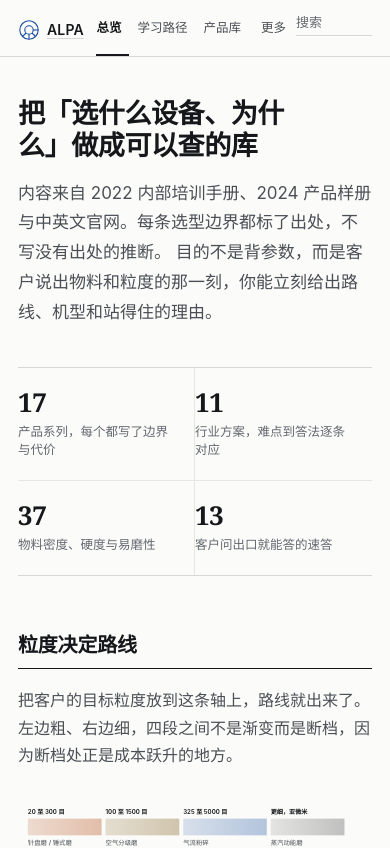
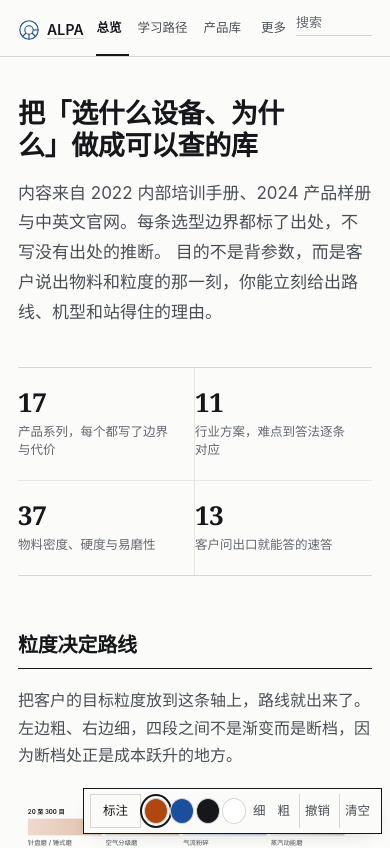
Before and after one commit to 3698688050-pixel/alpa-powder-kb, a plain HTML site: page docs/index.html in a window 390 px wide. Shown: the top 848 px of the page. Drawn offline with Linux system fonts and the light colour scheme.

Commit message:
加入页面标注：整页可画，痕迹按页存本地
- 右下角「标注」开关，开启后才拦截触摸，不影响正常阅读
- 支持压感（PointerEvent.pressure）、4 色、粗细、撤销、清空
- 笔迹按「文件名+id」存 localStorage，切页返回、刷新、重开都在
- 页面标识忽略 ?v= 等缓存参数，避免同一页存成多份
- 画布高度跟随文档，内容变化时自动重排

```diff
--- a/docs/index.html
+++ b/docs/index.html
@@ -6,10 +6,11 @@
 <title>总览 · ALPA 粉体选型知识库</title>
 <meta name="description" content="山东埃尔派粉体科技：超微粉碎与分级设备的选型知识库，含产品参数、选型决策规则、行业方案与物料数据。">
 <meta name="theme-color" content="#0B0C0E">
-<link rel="stylesheet" href="style.css?v=1794900903">
+<link rel="stylesheet" href="style.css?v=1794901931">
 </head>
 <body>
 <div id="app"></div>
-<script src="app.js?v=1794900903"></script>
+<script src="app.js?v=1794901931"></script>
+<script src="ink.js?v=1794901931"></script>
 </body>
 </html>
--- /dev/null
+++ b/docs/ink.js
@@ -0,0 +1,231 @@
+/* 页面标注：整页可画，痕迹按「页面」存本地，切页/刷新/重开都在
+   设计约束：
+   - 不拦截正常阅读：标注关闭时画布 pointer-events:none
+   - 页面滚动时画布跟着内容动，笔迹固定在它画的那个位置
+   - 每停笔 400ms 落盘一次，避免频繁写
+*/
+(function () {
+  'use strict';
+  const KEY = 'alpa-ink-v1';
+  // 页面标识：只认文件名与 id，忽略 ?v= ?t= 这类缓存参数，否则每次带参数访问都会算成另一页
+  function pageKey() {
+    const file = (location.pathname.split('/').pop() || 'index.html').replace(/\.html$/, '') || 'index';
+    const id = new URLSearchParams(location.search).get('id');
+    return id ? file + '-' + id : file;
+  }
+  const PAGE = pageKey();
+
+  const state = {
+    on: false,
+    color: '#B0470E',
+    width: 3,
+    strokes: [],       // [{c,w,d:[[x,y,p]...]}]
+    cur: null,
+    dirty: false,
+    canvas: null, ctx: null,
+    docH: 0,
+  };
+
+  /* ---------- 存储 ---------- */
+  function loadAll() {
+    try { return JSON.parse(localStorage.getItem(KEY) || '{}'); } catch (e) { return {}; }
+  }
+  function saveAll(db) {
+    try { localStorage.setItem(KEY, JSON.stringify(db)); } catch (e) { /* 配额满时静默 */ }
+  }
+  function persist() {
+    if (!state.dirty) return;
+    const db = loadAll();
+    db[PAGE] = { v: 1, strokes: state.strokes };
+    saveAll(db);
+    state.dirty = false;
+  }
+
+  /* ---------- 画布 ---------- */
+  function ensureCanvas() {
+    if (state.canvas) return;
+    const cv = document.createElement('canvas');
+    cv.id = 'inkCanvas';
+    cv.setAttribute('aria-hidden', 'true');
+    document.body.appendChild(cv);
+    state.canvas = cv;
+    state.ctx = cv.getContext('2d');
+  }
+
+  function fitCanvas() {
+    const cv = state.canvas;
+    const h = Math.max(document.documentElement.scrollHeight, document.body.scrollHeight);
+    const dpr = Math.min(window.devicePixelRatio || 1, 2);
+    state.docH = h;
+    cv.style.height = h + 'px';
+    cv.width = Math.floor(window.innerWidth * dpr);
+    cv.height = Math.floor(h * dpr);
+    state.ctx.setTransform(dpr, 0, 0, dpr, 0, 0);
+    redraw();
+  }
+
+  function redraw() {
+    const ctx = state.ctx;
+    ctx.clearRect(0, 0, window.innerWidth, state.docH);
+    state.strokes.forEach(s => drawStroke(ctx, s));
+  }
+
+  function drawStroke(ctx, s) {
+    const pts = s.d;
+    if (pts.length < 2) {
+      ctx.beginPath();
+      ctx.arc(pts[0][0], pts[0][1], s.w / 2, 0, Math.PI * 2);
+      ctx.fillStyle = s.c; ctx.fill();
+      return;
+    }
+    ctx.strokeStyle = s.c;
+    ctx.lineCap = 'round';
+    ctx.lineJoin = 'round';
+    for (let i = 1; i < pts.length; i++) {
+      const [x0, y0, p0] = pts[i - 1];
+      const [x1, y1, p1] = pts[i];
+      // 压感可用则按压力变化笔宽，否则等粗
+      const pw = s.w * (0.35 + 0.65 * (p0 || 0.5));
+      ctx.beginPath();
+      ctx.lineWidth = pw;
+      ctx.moveTo(x0, y0);
+      ctx.lineTo(x1, y1);
+      ctx.stroke();
+    }
+  }
+
+  /* ---------- 输入 ---------- */
+  function pos(e) {
+    const r = state.canvas.getBoundingClientRect();
+    return [e.clientX - r.left, e.clientY - r.top, e.pressure || 0.5];
+  }
+
+  function onDown(e) {
+    if (!state.on) return;
+    if (e.pointerType === 'mouse' && e.button !== 0) return;
+    e.preventDefault();
+    try { state.canvas.setPointerCapture?.(e.pointerId); } catch (err) {}
+    state.cur = { c: state.color, w: state.width, d: [pos(e)] };
+    state.strokes.push(state.cur);
+    drawStroke(state.ctx, state.cur);
+  }
+
+  function onMove(e) {
+    if (!state.on || !state.cur) return;
+    e.preventDefault();
+    const p = pos(e);
+    const last = state.cur.d[state.cur.d.length - 1];
+    if (Math.hypot(p[0] - last[0], p[1] - last[1]) < 1.2) return;  // 滤掉抖动点
+    state.cur.d.push(p);
+    state.ctx.strokeStyle = state.cur.c;
+    state.ctx.lineCap = 'round';
+    state.ctx.lineWidth = state.cur.w * (0.35 + 0.65 * (last[2] || 0.5));
+    state.ctx.beginPath();
+    state.ctx.moveTo(last[0], last[1]);
+    state.ctx.lineTo(p[0], p[1]);
+    state.ctx.stroke();
+    state.dirty = true;
+    scheduleSave();
+  }
+
+  function onUp() {
+    if (!state.cur) return;
+    state.cur = null;
+    state.dirty = true;
+    scheduleSave();
+  }
+
+  let saveTimer = null;
+  function scheduleSave() {
+    clearTimeout(saveTimer);
+    saveTimer = setTimeout(persist, 400);
+  }
+
+  /* ---------- 界面 ---------- */
+  function bar() {
+    const el = document.createElement('div');
+    el.id = 'inkBar';
+    el.innerHTML = `
+      <button id="inkToggle" type="button" aria-pressed="false">标注</button>
+      <span id="inkTools" hidden>
+        <button type="button" data-c="#B0470E" style="--c:#B0470E" class="ink-dot" aria-label="橙色"></button>
+        <button type="button" data-c="#1A4FA0" style="--c:#1A4FA0" class="ink-dot" aria-label="蓝色"></button>
+        <button type="button" data-c="#15171A" style="--c:#15171A" class="ink-dot" aria-label="黑色"></button>
+        <button type="button" data-c="#FFFFFF" style="--c:#FFFFFF" class="ink-dot" aria-label="白色"></button>
+        <button type="button" id="inkThin" aria-label="细笔">细</button>
+        <button type="button" id="inkThick" aria-label="粗笔">粗</button>
+        <button type="button" id="inkUndo">撤销</button>
+        <button type="button" id="inkClear">清空</button>
+      </span>`;
+    document.body.appendChild(el);
+    return el;
+  }
+
+  function wire(el) {
+    const toggle = el.querySelector('#inkToggle');
+    const tools = el.querySelector('#inkTools');
+
+    toggle.addEventListener('click', () => {
+      state.on = !state.on;
+      toggle.setAttribute('aria-pressed', String(state.on));
+      toggle.classList.toggle('on', state.on);
+      tools.hidden = !state.on;
+      state.canvas.style.pointerEvents = state.on ? 'auto' : 'none';
+      document.body.classList.toggle('inking', state.on);
+      if (state.on) fitCanvas();
+    });
+
+    el.querySelectorAll('.ink-dot').forEach(b => b.addEventListener('click', () => {
+      state.color = b.dataset.c;
+      el.querySelectorAll('.ink-dot').forEach(x => x.classList.toggle('sel', x === b));
+    }));
+    el.querySelector('.ink-dot').classList.add('sel');
+
+    el.querySelector('#inkThin').addEventListener('click', () => { state.width = 2; });
+    el.querySelector('#inkThick').addEventListener('click', () => { state.width = 5; });
+    el.querySelector('#inkUndo').addEventListener('click', () => {
+      state.strokes.pop(); state.dirty = true; persist(); redraw();
+    });
+    el.querySelector('#inkClear').addEventListener('click', () => {
+      if (!state.strokes.length) return;
+      if (!confirm('清空这一页的全部笔迹？此操作不能撤销。')) return;
+      state.strokes = []; state.dirty = true; persist(); redraw();
+    });
+  }
+
+  /* ---------- 启动 ---------- */
+  function init() {
+    ensureCanvas();
+    const db = loadAll();
+    state.strokes = (db[PAGE] && db[PAGE].strokes) || [];
+    wire(bar());
+    fitCanvas();
+    redraw();
+
+    state.canvas.addEventListener('pointerdown', onDown, { passive: false });
+    state.canvas.addEventListener('pointermove', onMove, { passive: false });
+    window.addEventListener('pointerup', onUp);
+    window.addEventListener('pointercancel', onUp);
+
+    // 内容高度变化（比如筛选、图片加载完）时重排画布
+    let rz = null;
+    window.addEventListener('resize', () => { clearTimeout(rz); rz = setTimeout(fitCanvas, 200); });
+    if (window.ResizeObserver) new ResizeObserver(() => {
+      const h = Math.max(document.documentElement.scrollHeight, document.body.scrollHeight);
+      if (Math.abs(h - state.docH) > 24) { clearTimeout(rz); rz = setTimeout(fitCanvas, 250); }
+    }).observe(document.body);
+
+    // 离开前落盘
+    window.addEventListener('pagehide', persist);
+    document.addEventListener('visibilitychange', () => { if (document.hidden) persist(); });
+  }
+
+  // 等主程序把页面渲染完再初始化，否则画布按空页高度算
+  function boot() {
+    if (!document.querySelector('main')) { setTimeout(boot, 60); return; }
+    // 再等一帧，让首屏排版落定
+    requestAnimationFrame(() => requestAnimationFrame(init));
+  }
+  if (document.readyState === 'loading') document.addEventListener('DOMContentLoaded', boot);
+  else boot();
+})();
--- a/docs/style.css
+++ b/docs/style.css
@@ -286,3 +286,26 @@ h2 + .kv{border-top:1px solid var(--ink);margin-top:10px}
   .fam-row{grid-template-columns:1fr;gap:4px;padding:15px 0}
   .fr-r{text-align:left;font-size:12px}
 }
+
+/* ---------- 页面标注 ---------- */
+#inkCanvas{position:absolute;top:0;left:0;width:100%;pointer-events:none;z-index:40}
+body.inking{overflow-x:clip}
+body.inking main,body.inking footer,body.inking header.top{user-select:none}
+#inkBar{position:fixed;right:12px;bottom:calc(14px + env(safe-area-inset-bottom));z-index:80;
+  display:flex;align-items:center;gap:6px;background:var(--paper);
+  border:1px solid var(--ink);padding:6px 8px;box-shadow:0 6px 18px -10px var(--shadow-pop)}
+#inkBar button{background:none;border:0;color:var(--ink-2);font:13px/1 var(--ui);
+  padding:8px 7px;cursor:pointer;min-height:34px}
+#inkBar button:hover{color:var(--ink)}
+#inkBar #inkToggle{border:1px solid var(--rule);padding:8px 12px;color:var(--ink)}
+#inkBar #inkToggle.on{background:var(--ink);color:var(--paper);border-color:var(--ink)}
+#inkBar #inkTools{display:flex;align-items:center;gap:2px}
+#inkBar .ink-dot{width:26px;height:26px;min-height:26px;padding:0;border-radius:50%;
+  background:var(--c);border:1px solid var(--rule);position:relative}
+#inkBar .ink-dot.sel{outline:2px solid var(--ink);outline-offset:2px}
+#inkBar #inkUndo,#inkBar #inkClear{border-left:1px solid var(--rule);margin-left:2px}
+@media(max-width:420px){
+  #inkBar{right:8px;bottom:calc(10px + env(safe-area-inset-bottom));gap:3px;padding:5px 6px}
+  #inkBar button{padding:7px 5px;font-size:12.5px}
+  #inkBar .ink-dot{width:24px;height:24px}
+}
--- a/site/style.css
+++ b/site/style.css
@@ -286,3 +286,26 @@ h2 + .kv{border-top:1px solid var(--ink);margin-top:10px}
   .fam-row{grid-template-columns:1fr;gap:4px;padding:15px 0}
   .fr-r{text-align:left;font-size:12px}
 }
+
+/* ---------- 页面标注 ---------- */
+#inkCanvas{position:absolute;top:0;left:0;width:100%;pointer-events:none;z-index:40}
+body.inking{overflow-x:clip}
+body.inking main,body.inking footer,body.inking header.top{user-select:none}
+#inkBar{position:fixed;right:12px;bottom:calc(14px + env(safe-area-inset-bottom));z-index:80;
+  display:flex;align-items:center;gap:6px;background:var(--paper);
+  border:1px solid var(--ink);padding:6px 8px;box-shadow:0 6px 18px -10px var(--shadow-pop)}
+#inkBar button{background:none;border:0;color:var(--ink-2);font:13px/1 var(--ui);
+  padding:8px 7px;cursor:pointer;min-height:34px}
+#inkBar button:hover{color:var(--ink)}
+#inkBar #inkToggle{border:1px solid var(--rule);padding:8px 12px;color:var(--ink)}
+#inkBar #inkToggle.on{background:var(--ink);color:var(--paper);border-color:var(--ink)}
+#inkBar #inkTools{display:flex;align-items:center;gap:2px}
+#inkBar .ink-dot{width:26px;height:26px;min-height:26px;padding:0;border-radius:50%;
+  background:var(--c);border:1px solid var(--rule);position:relative}
+#inkBar .ink-dot.sel{outline:2px solid var(--ink);outline-offset:2px}
+#inkBar #inkUndo,#inkBar #inkClear{border-left:1px solid var(--rule);margin-left:2px}
+@media(max-width:420px){
+  #inkBar{right:8px;bottom:calc(10px + env(safe-area-inset-bottom));gap:3px;padding:5px 6px}
+  #inkBar button{padding:7px 5px;font-size:12.5px}
+  #inkBar .ink-dot{width:24px;height:24px}
+}
```
Also changed, not shown: docs/decision.html (+3 -2 lines), docs/glossary.html (+3 -2 lines), docs/industry.html (+3 -2 lines), docs/materials.html (+3 -2 lines), docs/path.html (+3 -2 lines), docs/product-list.html (+3 -2 lines), docs/product.html (+3 -2 lines), site/decision.html (+3 -2 lines), site/glossary.html (+3 -2 lines), site/index.html (+3 -2 lines), site/industry.html (+3 -2 lines), site/ink.js (added, +231 -0 lines), site/materials.html (+3 -2 lines), site/path.html (+3 -2 lines), 2 more files.
